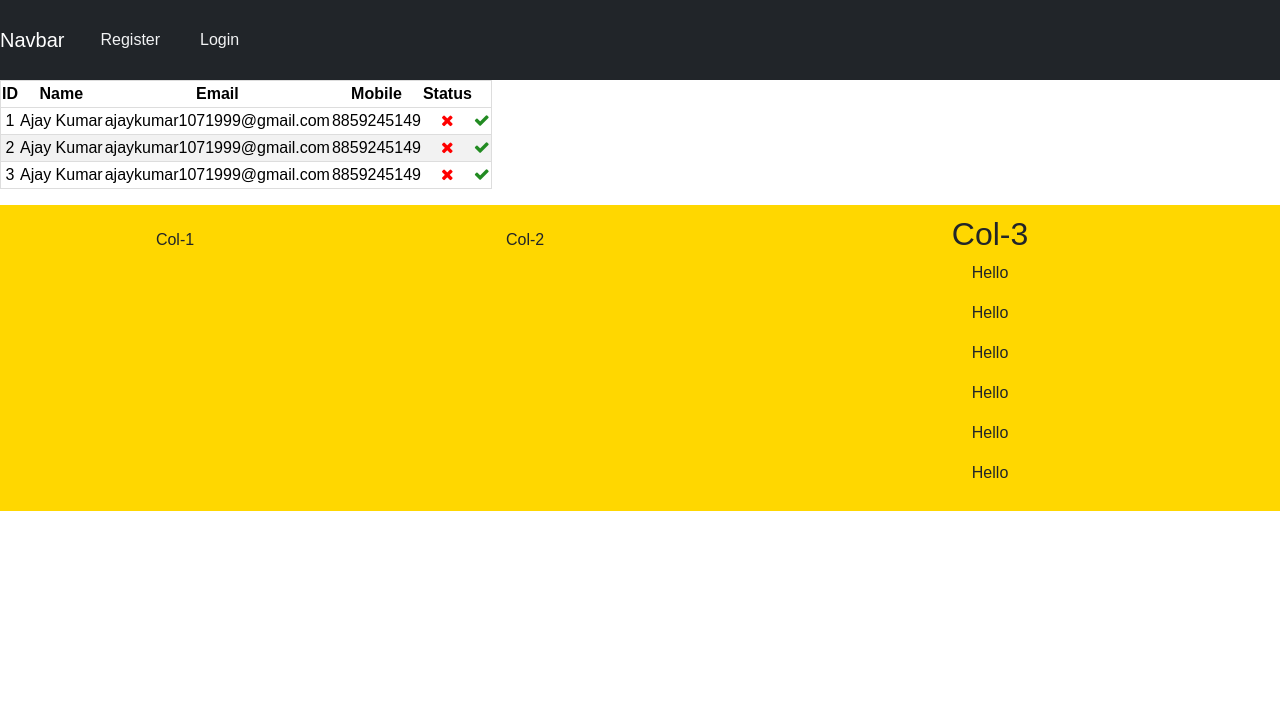
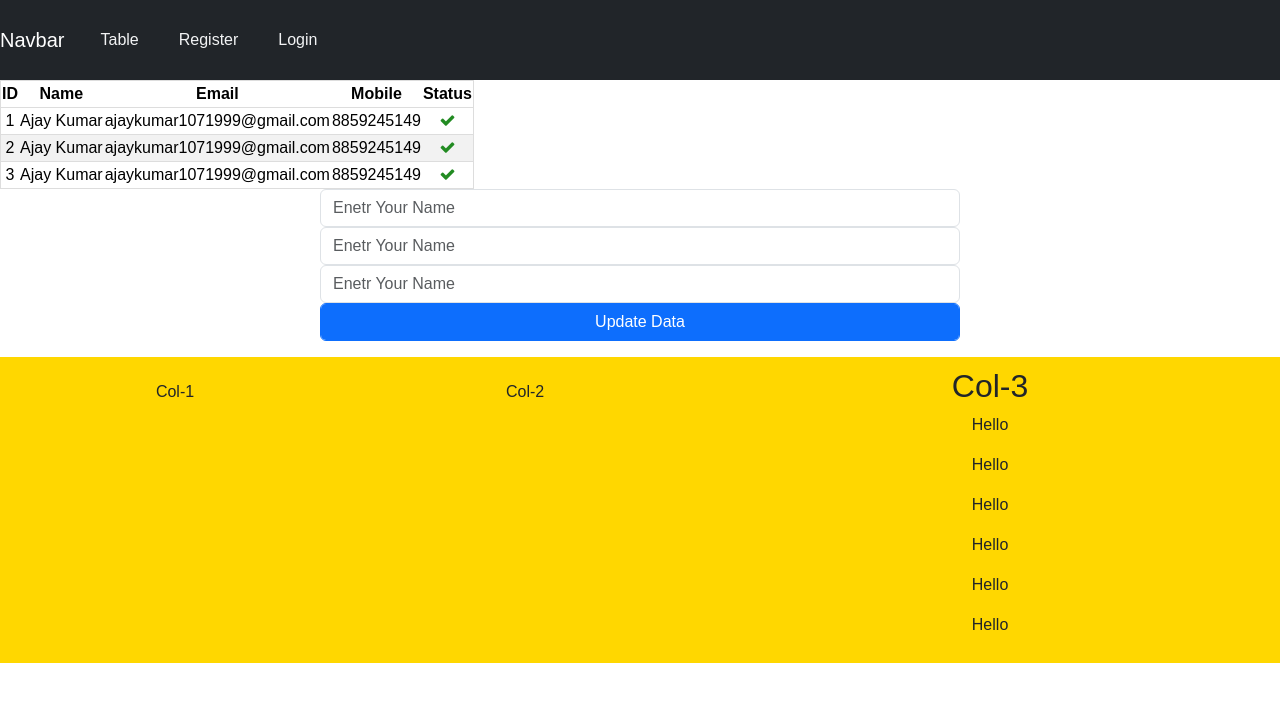
Before and after one commit to ajaykumar1071999/E-Commerce, a React (Create React App) app: page /Table in a window 1280 px wide. Shown: the top 702 px of the page. Built offline with nearby package versions, Linux system fonts and the light colour scheme.

Commit message:
Edit Data Update

```diff
--- a/src/Components/Head/Head.js
+++ b/src/Components/Head/Head.js
@@ -3,33 +3,15 @@ import { Link } from "react-router-dom";
 function Head() {
   return (
     <div>
-      {localStorage.getItem("Name") ? (
-        <>
       <Navbar bg="dark" variant="dark">
         <Navbar.Brand href="/">Navbar</Navbar.Brand>
         <Nav className="mr-auto nav_bar_wrapper">
           <Link to="/Table">Table</Link>
-              <Link to="/UserInfo">
-                <span>
-                  <i className="fa fa-user" style={{ fontSize: "20px" }}></i>
-                </span>
-                &nbsp;&nbsp;
-                {localStorage.getItem("Name")}
-              </Link>
-            </Nav>
-          </Navbar>
-        </>
-      ) : (
-        <>
-          <Navbar bg="dark" variant="dark">
-            <Navbar.Brand href="#Home">Navbar</Navbar.Brand>
-            <Nav className="mr-auto nav_bar_wrapper">
+
           <Link to="/Register">Register</Link>
           <Link to="/Login">Login</Link>
         </Nav>
       </Navbar>
-        </>
-      )}
     </div>
   );
 }
--- a/src/Components/Register/Register.js
+++ b/src/Components/Register/Register.js
@@ -12,9 +12,7 @@ function Register() {
   });
   function GetData(e) {
     e.preventDefault();
-    localStorage.setItem("Name", name);
-    localStorage.setItem("Email", email);
-    localStorage.setItem("Mobile", mobile);
+
     console.log(name, email, mobile);
   }
 
--- a/src/Components/Table/Table.js
+++ b/src/Components/Table/Table.js
@@ -1,5 +1,11 @@
 import "./Table.css";
+import { useState } from "react";
 function Table() {
+  const [edit, setEdit] = useState([]);
+  const [name, setName] = useState("");
+  const [email, setEmail] = useState("");
+  const [mobile, setMobile] = useState("");
+
   let data = [
     {
       name: "Ajay Kumar",
@@ -17,6 +23,14 @@ function Table() {
       mobile: 8859245149
     }
   ];
+  function EditData() {
+    setEdit(data);
+    setName(data[0].name);
+    setEmail(data[0].email);
+    setMobile(data[0].mobile);
+
+    console.log(edit);
+  }
   return (
     <div className=" table div1">
       <table>
@@ -38,15 +52,42 @@ function Table() {
               <td>{item.email}</td>
               <td>{item.mobile}</td>
               <td>
-                <i className="fa fa-remove"></i>
-              </td>
-              <td>
-                <i className="fa fa-check"></i>
+                <i className="fa fa-check" onClick={EditData}></i>
               </td>
             </tr>
           ))}
         </tbody>
       </table>
+      <div className="col-sm-6 offset-sm-3 ">
+        <input
+          type="text"
+          placeholder="Enetr Your Name"
+          className="form-control"
+          value={name}
+          onChange={(e) => {
+            setName(e.target.value);
+          }}
+        />
+        <input
+          type="text"
+          placeholder="Enetr Your Name"
+          className="form-control"
+          value={email}
+          onChange={(e) => {
+            setEmail(e.target.value);
+          }}
+        />
+        <input
+          type="text"
+          placeholder="Enetr Your Name"
+          className="form-control"
+          value={mobile}
+          onChange={(e) => {
+            setMobile(e.target.value);
+          }}
+        />
+        <button className="btn btn-primary form-control">Update Data</button>
+      </div>
     </div>
   );
 }
```
Lines whose indentation alone changed are shown as unchanged.
